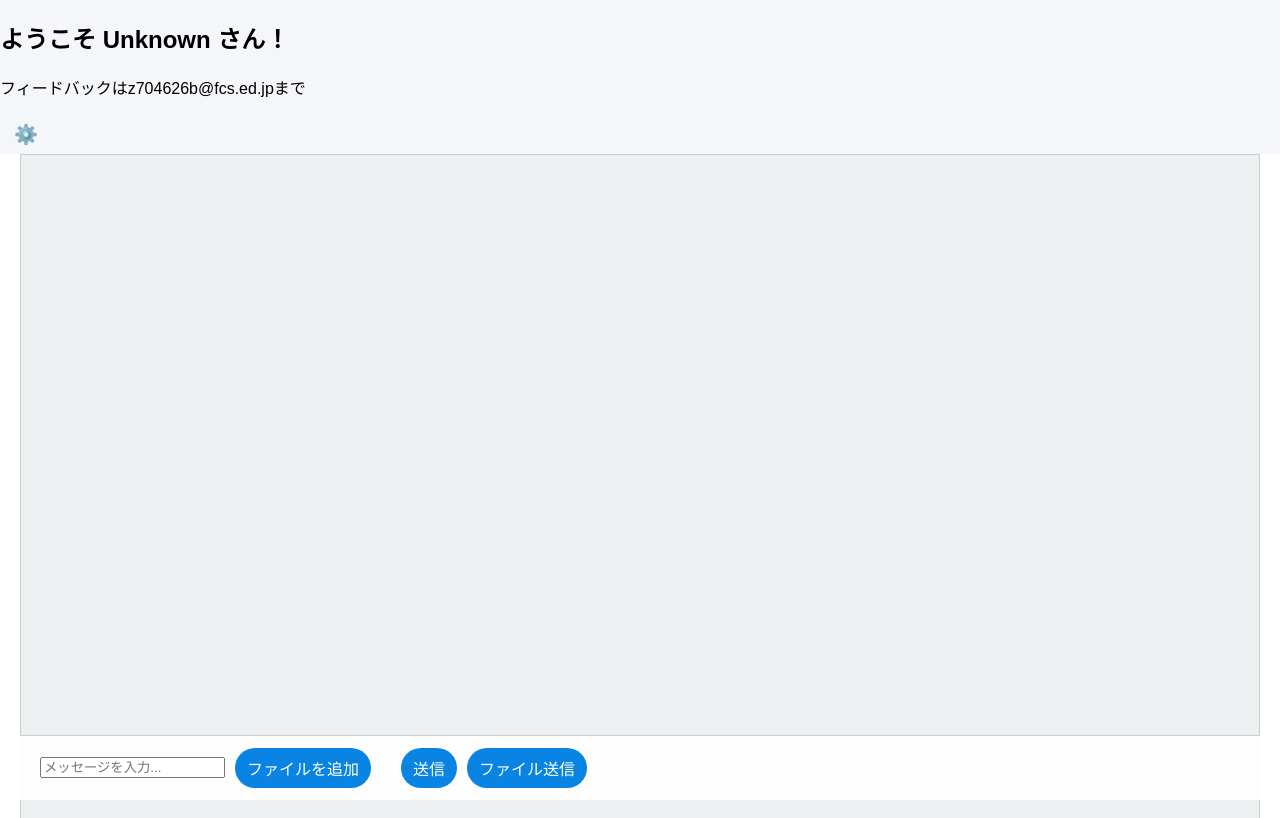
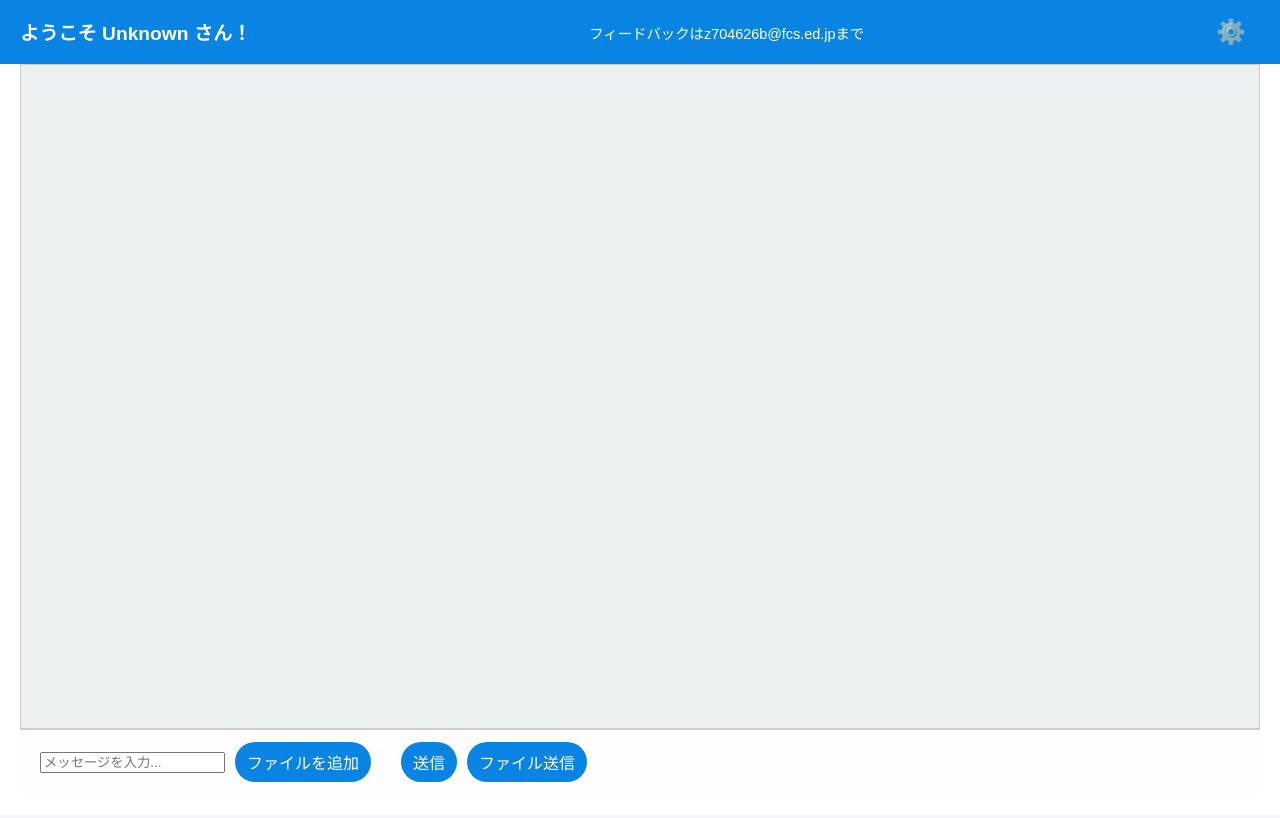
Before and after one commit to ryohsuke1231/chat-app-ryo1231, a Flask app: page /chat in a window 1280 px wide. Shown: the top 818 px of the page. Run offline with Flask 3, Linux system fonts and the light colour scheme; the visitor is signed in with stand-in values (Sample User, id 1); data comes from the database, SQL or seed files in the repository; data that the repository does not hold is empty.

Commit message:
finish??

```diff
--- a/templates/chat.html
+++ b/templates/chat.html
@@ -9,14 +9,6 @@
       background: #f5f6fa;
       margin: 0;
       padding: 0;
-    }
-    .header .html {
-      display: flex;
-      justify-content: space-between;
-      align-items: center;
-      padding: 10px 20px;
-      background-color: #3498db;
-      color: white;
     }
 
     .custom-dialog {
@@ -128,15 +120,6 @@
       object-fit: cover;
     }
 
-
-    #settingsBtn {
-      font-size: 1.2em;
-      background: none;
-      border: none;
-      color: white;
-      cursor: pointer;
-    }
-
     #container {
       display: flex;
       height: calc(100vh - 50px);
@@ -234,10 +217,36 @@
       flex-direction: column;
     }
 
-    .header {
+    header {
       display: flex;
+      justify-content: space-between;
       align-items: center;
-      gap: 6px;
+      background-color: #0984e3; /* 青 */
+      color: white;
+      padding: 10px 20px;
+    }
+
+    header h2, header p {
+      margin: 0;
+    }
+
+    header h2 {
+      font-size: 1.2em;
+    }
+
+    header p {
+      font-size: 0.9em;
+    }
+
+    #settingsBtn {
+      font-size: 1.5em;
+      background: none;
+      border: none;
+      color: white;
+      cursor: pointer;
+    }
+    #settingsBtn:hover {
+      color: #dfe6e9;
     }
 
     .msg.right .header {
```
